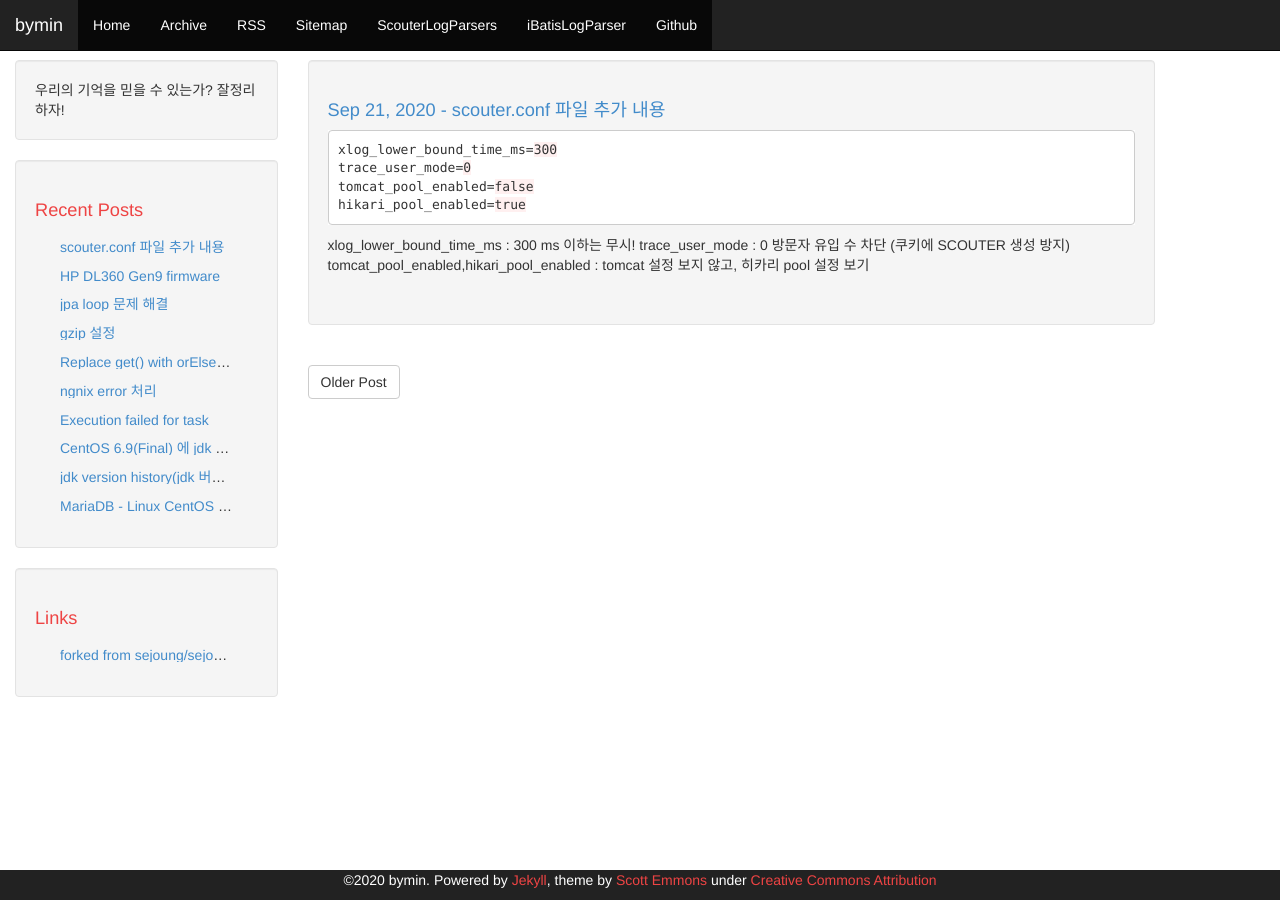
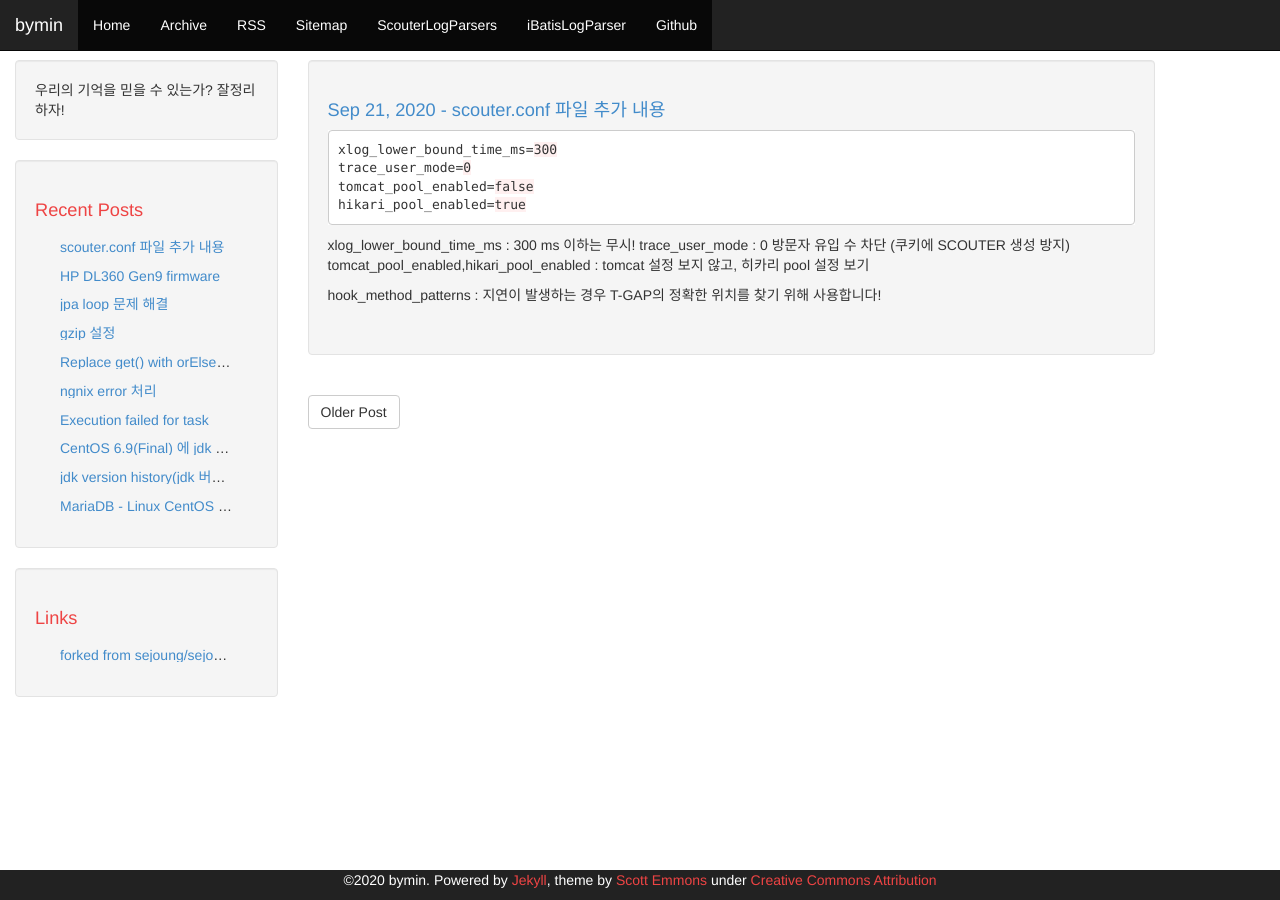
Before and after one commit to youngclown/youngclown.github.io, a Jekyll site: the page built from _posts/2020-09-21-scouter_option.md, in a window 1280 px wide. Built offline with Jekyll 4.4.1, drawn with Linux system fonts in a browser that asks for light colours; comment, search, counter and statistics services are not loaded.

Commit message:
조건 추가

```diff
--- a/_posts/2020-09-21-scouter_option.md
+++ b/_posts/2020-09-21-scouter_option.md
@@ -16,3 +16,6 @@ hikari_pool_enabled=true
 xlog_lower_bound_time_ms : 300 ms 이하는 무시!
 trace_user_mode : 0 방문자 유입 수 차단 (쿠키에 SCOUTER 생성 방지)
 tomcat_pool_enabled,hikari_pool_enabled : tomcat 설정 보지 않고, 히카리 pool 설정 보기
+
+
+hook_method_patterns : 지연이 발생하는 경우 T-GAP의 정확한 위치를 찾기 위해 사용합니다!
```
